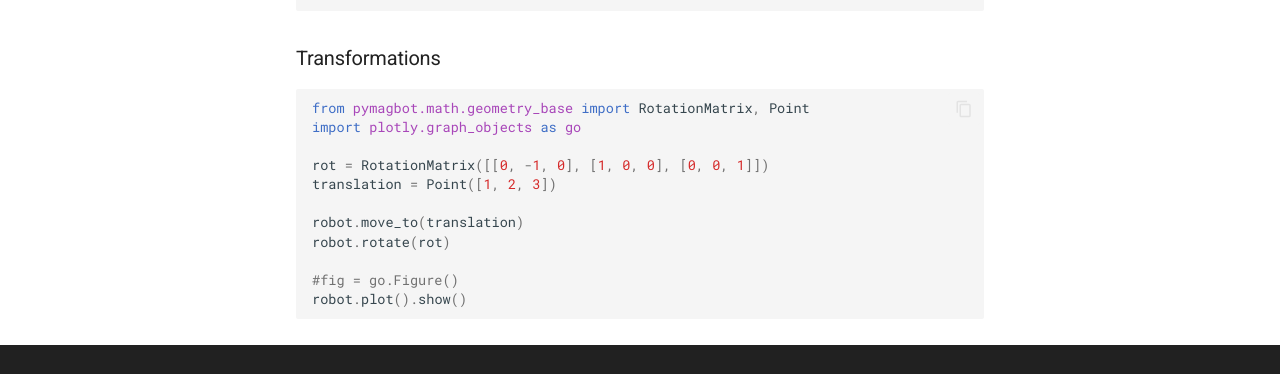
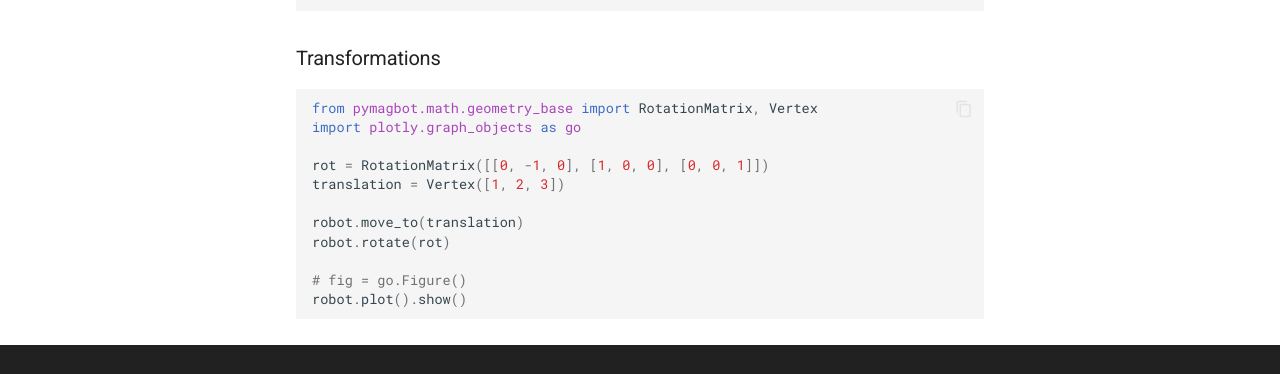
Before and after one commit to dfolio/pymagbot, an MkDocs documentation site: the page built from docs/usage/frame.md, in a window 1280 px wide. Shown: the part 398-772 px from the top of the page. Built offline with MkDocs 1.6.1 and Material for MkDocs 9.7.7, drawn with Linux system fonts in a browser that asks for light colours; comment, search, counter and statistics services are not loaded.

Commit message:
Fix and improve the documentations

````diff
--- a/docs/usage/frame.md
+++ b/docs/usage/frame.md
@@ -11,16 +11,17 @@ print(f"Robot's parent: {robot.parent.name}")
 ```
 
 ### Transformations
+
 ```python
-from pymagbot.math.geometry_base import RotationMatrix, Point
+from pymagbot.math.geometry_base import RotationMatrix, Vertex
 import plotly.graph_objects as go
 
 rot = RotationMatrix([[0, -1, 0], [1, 0, 0], [0, 0, 1]])
-translation = Point([1, 2, 3])
+translation = Vertex([1, 2, 3])
 
 robot.move_to(translation)
 robot.rotate(rot)
 
-#fig = go.Figure()
+# fig = go.Figure()
 robot.plot().show()
 ```
````
Also changed, not shown: 1 other file.
